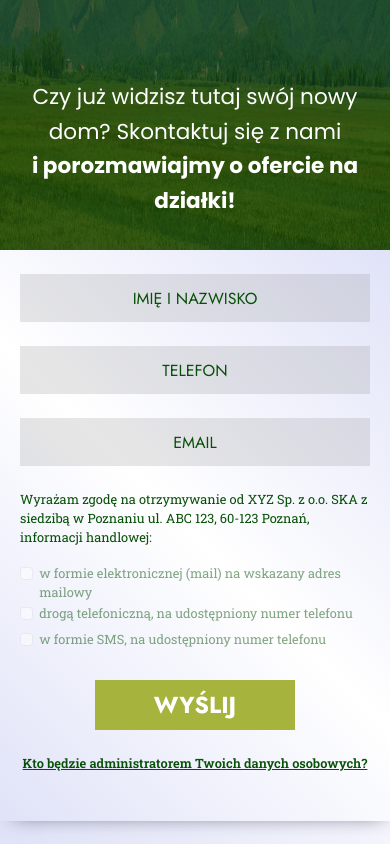
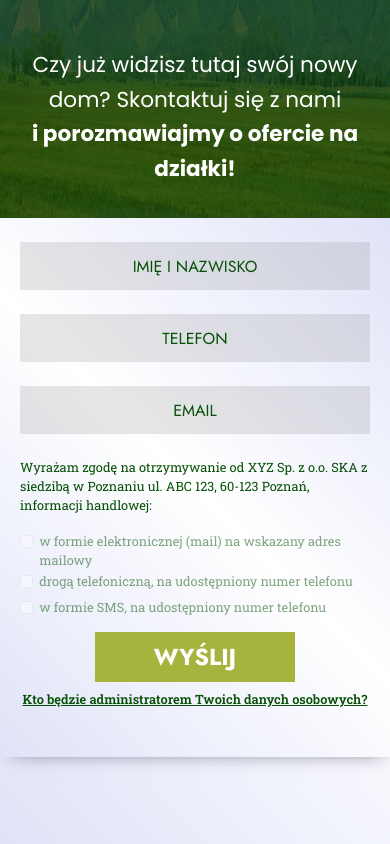
Before and after one commit to JagWoyat/react-form, a React (Vite) app: page / in a window 390 px wide. Built offline with nearby package versions, Linux system fonts and the light colour scheme.

Commit message:
improved height responsivness

```diff
--- a/src/App.css
+++ b/src/App.css
@@ -47,6 +47,8 @@
   background-color: #a6b33d;
   width: 200px;
   height: 50px;
+  margin-top: 1.5rem;
+  margin-bottom: 1.5rem;
   font-family: "Jost", sans-serif;
 }
 
@@ -80,7 +82,7 @@ input:focus {
   }
 
   .RootWrapper {
-    padding-top: 5rem;
+    padding-top: 3rem;
   }
 
   #form img {
@@ -94,4 +96,19 @@ input:focus {
     padding-left: 1rem;
     padding-right: 1rem;
   }
+
+  #submitButton {
+    margin-top: 0.5rem;
+    margin-bottom: 0.5rem;
+  }
 }
+
+@media (max-height: 850px) and (min-width: 575px) {
+  .RootWrapper {
+    padding-top: 5rem;
+  }
+  #submitButton {
+    margin-top: 1rem;
+    margin-bottom: 1rem;
+  }
+}
--- a/src/FormComponent.jsx
+++ b/src/FormComponent.jsx
@@ -198,7 +198,7 @@ export default function FormComponent() {
           />
         </div>
         <Button
-          className="text-white border-0 rounded-0 p-0 my-4 fs-3 fw-bold"
+          className="text-white border-0 rounded-0 p-0 fs-3 fw-bold"
           id="submitButton"
           variant="primary"
           type="submit"
--- a/src/Root.jsx
+++ b/src/Root.jsx
@@ -7,7 +7,7 @@ function Root() {
       <section className="RootWrapper">
         <p
           id="title"
-          className="fs-4 text-white pb-3 col-xxl-5 col-xl-6 col-lg-7 col-md-9 col-sm-10 col-11"
+          className="fs-4 text-white pb-3 col-xxl-6 col-xl-6 col-lg-7 col-md-9 col-sm-10 col-11"
         >
           Czy już widzisz tutaj swój nowy dom? Skontaktuj się z nami <br />
           <strong id="titleBold">i porozmawiajmy o ofercie na działki!</strong>
```
